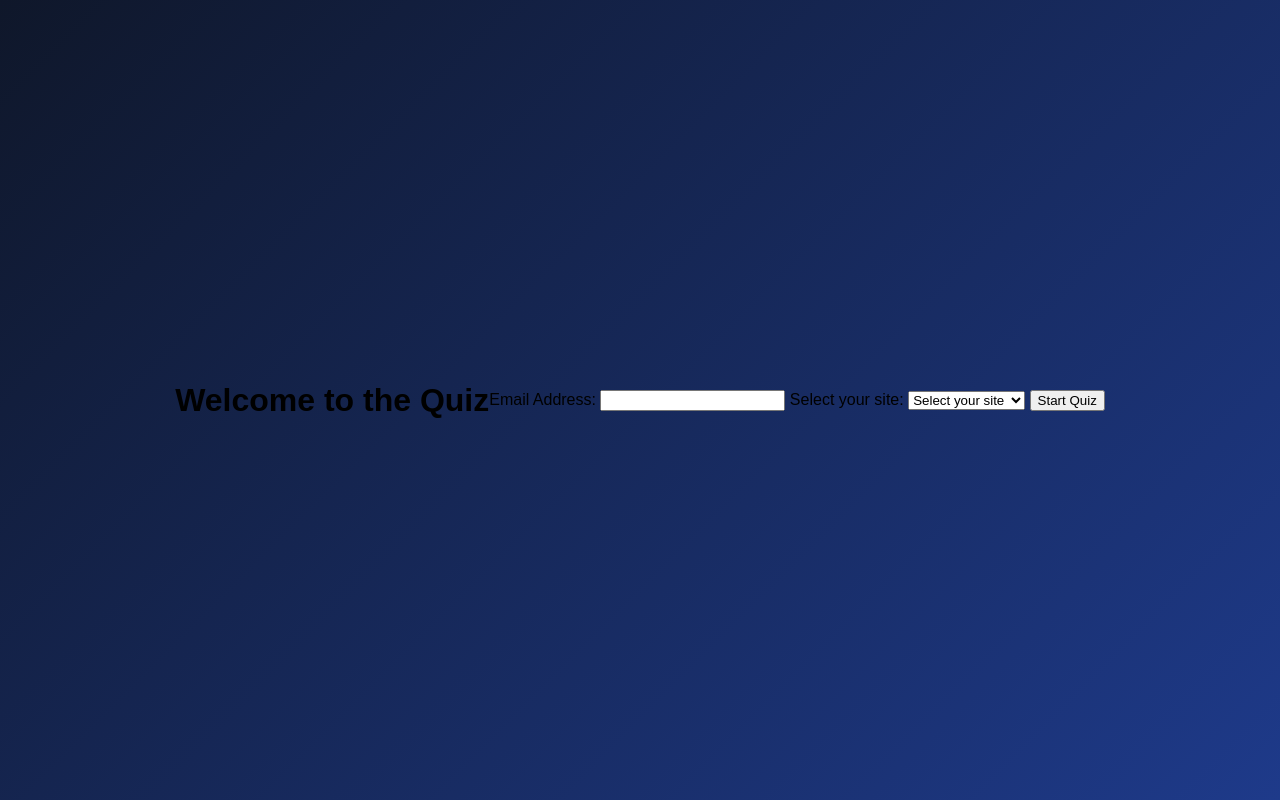
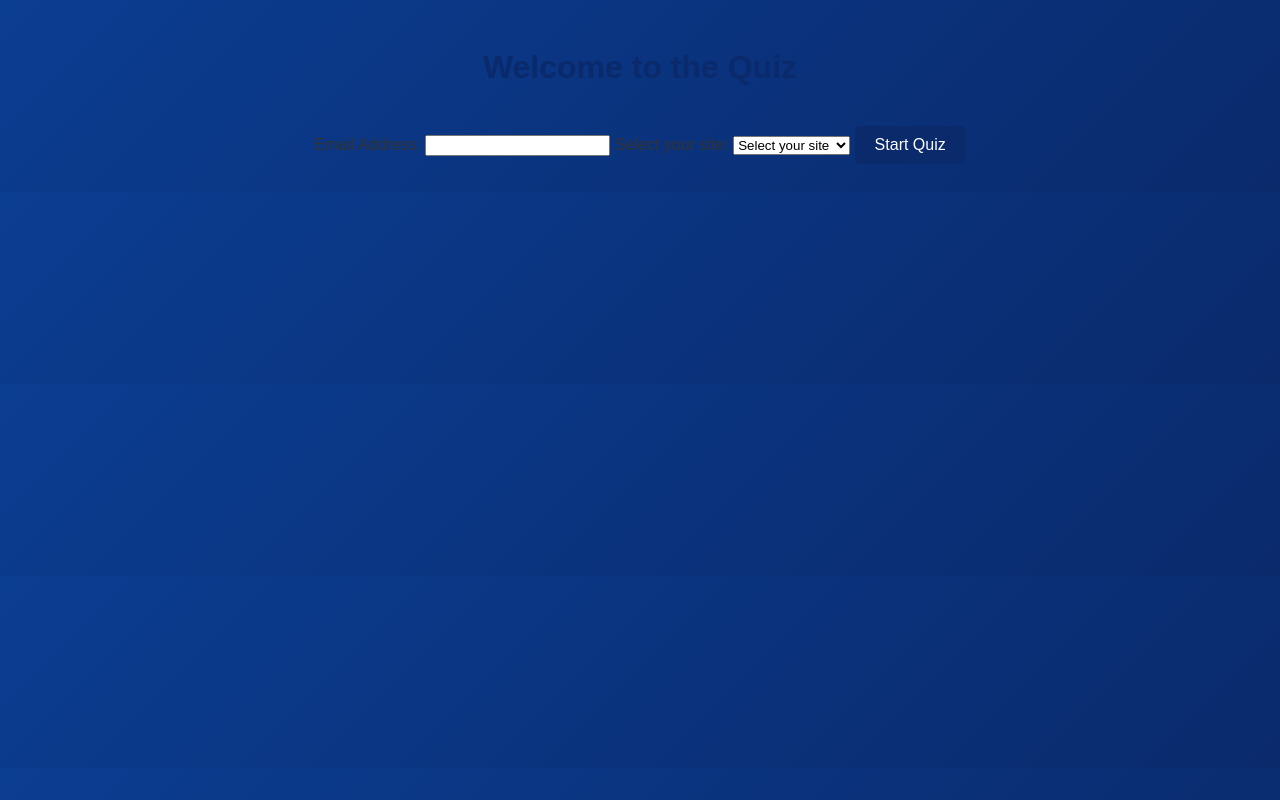
Before and after one commit to iamspok/DLC, a Flask app: page / in a window 1280 px wide. Run offline with Flask 3, Linux system fonts and the light colour scheme.

Commit message:
Update styles.css

```diff
--- a/DLC/static/styles.css
+++ b/DLC/static/styles.css
@@ -1,92 +1,74 @@
-/* General Page Styling */
+/* General Styling */
 body {
-    background: linear-gradient(135deg, #0f172a, #1e3a8a); /* Dark Blue Gradient */
-    font-family: 'Arial', sans-serif;
-    display: flex;
-    justify-content: center;
-    align-items: center;
-    height: 100vh;
-    margin: 0;
+    background: linear-gradient(135deg, #0b3d91, #0a2a6c);
+    font-family: Arial, sans-serif;
+    color: #333;
+    text-align: center;
+    padding: 20px;
 }
 
-/* Centered Quiz Box */
+/* Quiz Container */
 .quiz-container {
     background: white;
-    width: 35%; /* Adjusted to take up roughly one-third of the page */
-    max-width: 500px; /* Limit max size */
-    padding: 20px;
+    width: 35%;  /* Adjust width for better centering */
+    margin: auto;
+    padding: 30px;
     border-radius: 10px;
-    box-shadow: 0px 4px 10px rgba(0, 0, 0, 0.2);
-    text-align: center;
+    box-shadow: 0 0 10px rgba(0, 0, 0, 0.2);
 }
 
-/* Title Styling */
-.quiz-title {
-    font-size: 24px;
+/* Headings */
+h1, h2 {
+    color: #0a2a6c;
     font-weight: bold;
-    margin-bottom: 10px;
-    color: #1e3a8a;
+    margin-bottom: 20px;
 }
 
-/* Question Styling */
+/* Questions */
 .question {
     font-size: 18px;
     font-weight: bold;
-    margin: 15px 0;
+    margin: 20px 0;
     text-align: left;
 }
 
-/* Answer Buttons */
-.answer-container {
-    display: flex;
-    flex-direction: column;
-    gap: 10px;
+/* Answer Options */
+.options {
+    list-style-type: none;
+    padding: 0;
 }
 
-.answer-button {
-    background: #f8f9fa;
-    border: 2px solid #ddd;
+.options li {
+    background: #f8f8f8;
+    margin: 10px 0;
     padding: 10px;
     border-radius: 5px;
     cursor: pointer;
-    font-size: 16px;
-    text-align: left;
-    transition: 0.3s ease-in-out;
+    transition: all 0.3s ease;
 }
 
-.answer-button:hover {
-    background: #e2e8f0;
+.options li:hover {
+    background: #d8e3ff;
 }
 
 /* Selected Answer */
-.answer-button.selected {
-    background: #2563eb;
+.options input[type="radio"]:checked + label {
+    background: #4CAF50;
     color: white;
-    border-color: #2563eb;
 }
 
-/* Next/Submit Button */
-.submit-button {
-    background: #1e3a8a;
+/* Buttons */
+button {
+    background: #0a2a6c;
     color: white;
     border: none;
-    padding: 12px;
-    width: 100%;
+    padding: 10px 20px;
+    margin-top: 20px;
     border-radius: 5px;
     cursor: pointer;
-    font-size: 18px;
-    margin-top: 20px;
-    transition: 0.3s;
+    font-size: 16px;
 }
 
-.submit-button:hover {
-    background: #172554;
+button:hover {
+    background: #06225a;
 }
-
-/* Score Display */
-.score-container {
-    font-size: 20px;
-    font-weight: bold;
-    margin-top: 20px;
-    color: #2563eb;
-}
```
